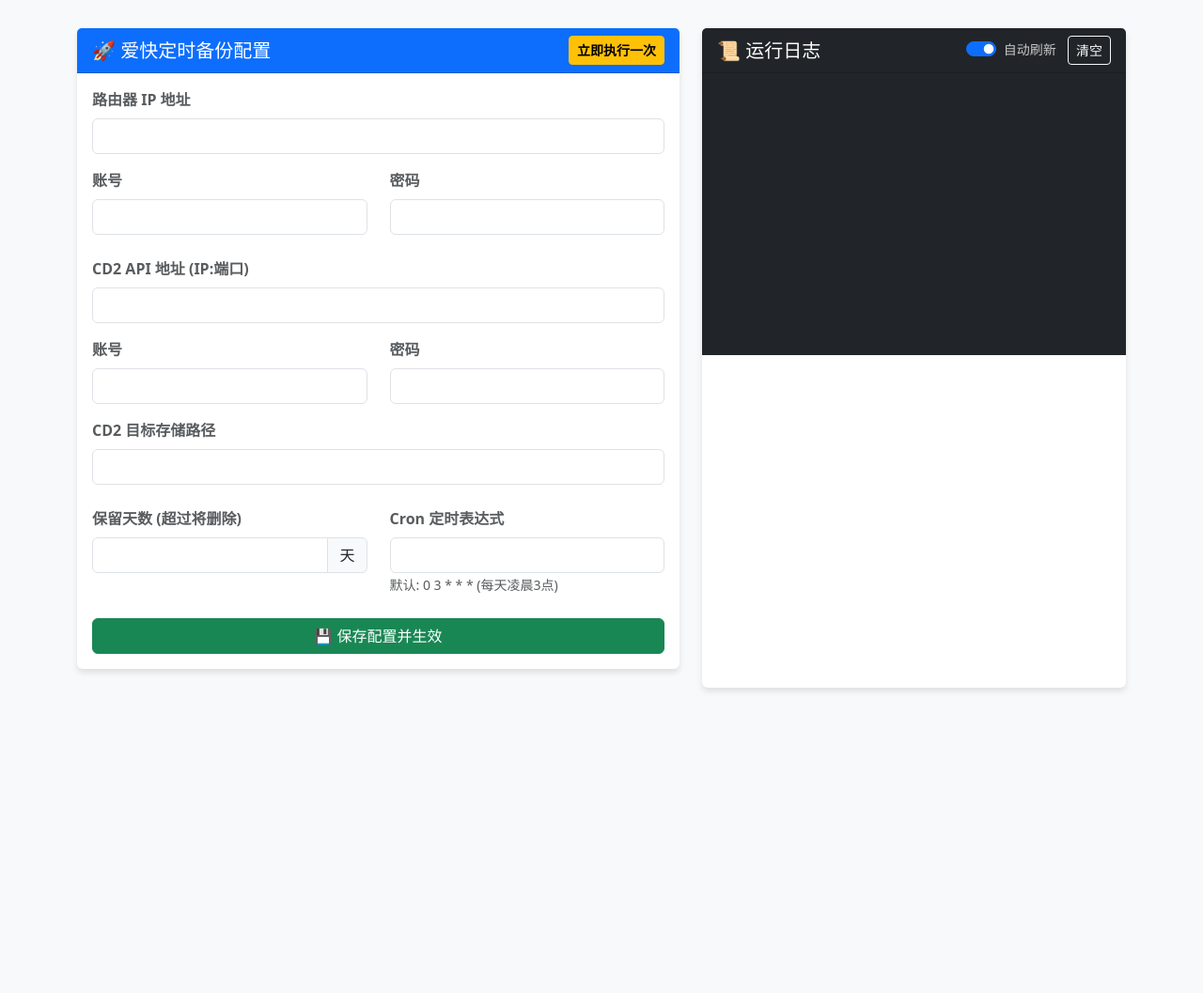
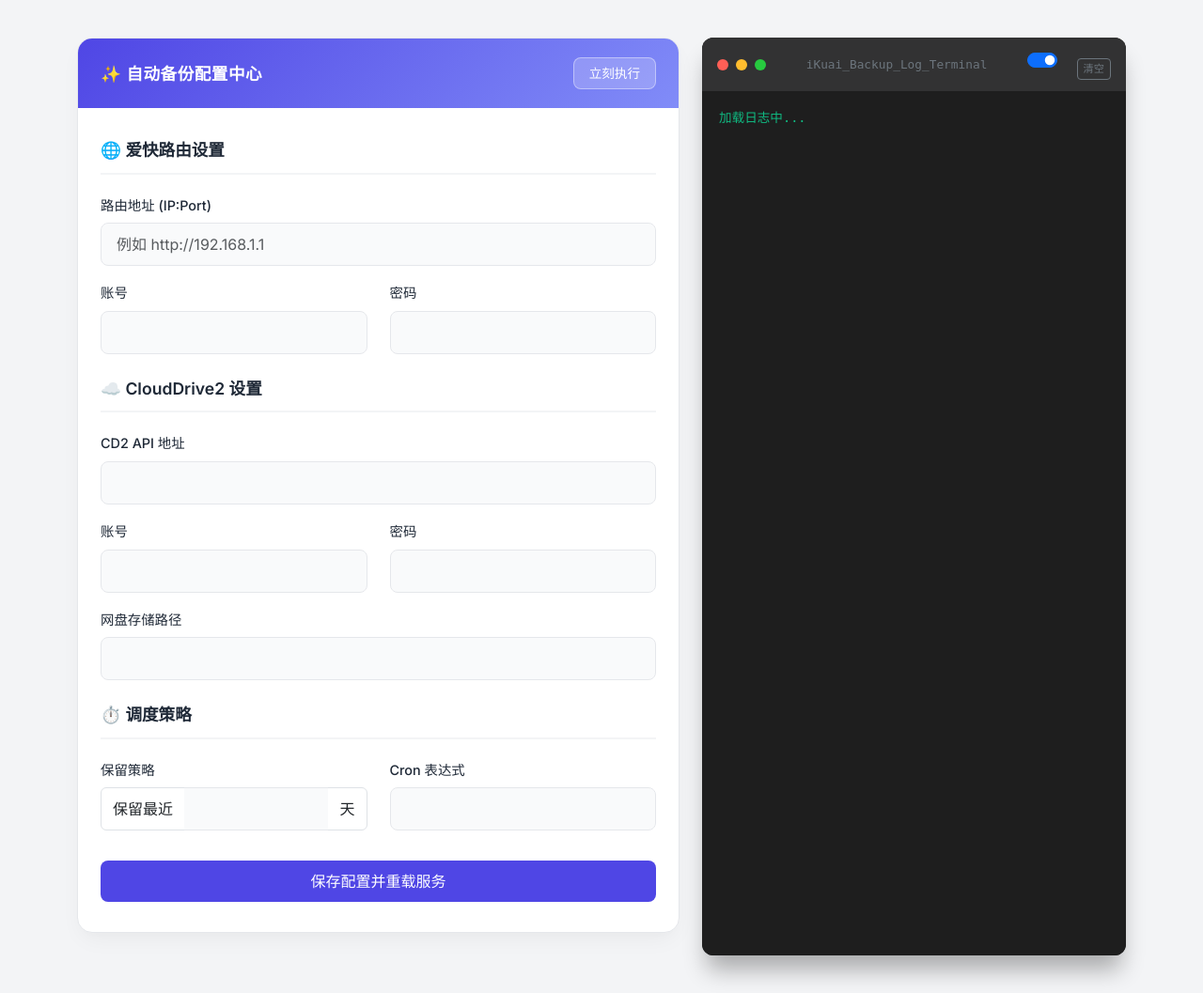
Before and after one commit to jiumian8/ikua-backup-jiumian, a Python web app: template templates/index.html in a window 1280 px wide. Shown: the whole page at 94% size. Before the commit the page ends 736 px from the top, so only its background shows below. Run offline with Jinja, Linux system fonts and the light colour scheme; the template is opened without the code that fills it, so the values that code supplies are empty.

Commit message:
Update index.html

```diff
--- a/templates/index.html
+++ b/templates/index.html
@@ -2,86 +2,181 @@
 <html lang="zh-CN">
 <head>
     <meta charset="UTF-8">
-    <title>爱快定时备份系统</title>
+    <meta name="viewport" content="width=device-width, initial-scale=1.0">
+    <title>iKuai自动备份系统</title>
+    <link href="https://fonts.googleapis.com/css2?family=Inter:wght@400;500;600;700&display=swap" rel="stylesheet">
     <link href="https://cdn.jsdelivr.net/npm/bootstrap@5.3.0/dist/css/bootstrap.min.css" rel="stylesheet">
     <style>
-        body { background-color: #f8f9fa; padding-top: 30px; padding-bottom: 50px; }
-        .card { box-shadow: 0 4px 6px rgba(0,0,0,0.1); border: none; margin-bottom: 20px; }
+        :root {
+            --primary-color: #4f46e5;
+            --primary-hover: #4338ca;
+            --bg-color: #f3f4f6;
+            --card-bg: #ffffff;
+            --text-main: #1f2937;
+            --text-muted: #6b7280;
+            --border-color: #e5e7eb;
+        }
+        body {
+            background-color: var(--bg-color);
+            font-family: 'Inter', system-ui, -apple-system, sans-serif;
+            color: var(--text-main);
+            padding: 40px 0;
+        }
+        .modern-card {
+            background: var(--card-bg);
+            border-radius: 16px;
+            box-shadow: 0 10px 25px -5px rgba(0, 0, 0, 0.05), 0 8px 10px -6px rgba(0, 0, 0, 0.01);
+            border: 1px solid var(--border-color);
+            overflow: hidden;
+            margin-bottom: 24px;
+        }
+        .modern-header {
+            background: linear-gradient(135deg, var(--primary-color), #818cf8);
+            padding: 20px 24px;
+            color: white;
+            display: flex;
+            justify-content: space-between;
+            align-items: center;
+        }
+        .modern-header h5 { margin: 0; font-weight: 600; font-size: 1.1rem; letter-spacing: 0.5px;}
+        .card-body { padding: 32px 24px; }
+
+        .form-label { font-weight: 500; color: var(--text-main); font-size: 0.9rem; margin-bottom: 8px;}
+        .form-control {
+            border-radius: 8px;
+            border: 1px solid var(--border-color);
+            padding: 10px 16px;
+            transition: all 0.2s;
+            background-color: #f9fafb;
+        }
+        .form-control:focus {
+            background-color: #fff;
+            border-color: var(--primary-color);
+            box-shadow: 0 0 0 4px rgba(79, 70, 229, 0.1);
+        }
+        .section-title {
+            font-size: 1.1rem; font-weight: 600; color: var(--text-main);
+            margin-bottom: 20px; padding-bottom: 10px; border-bottom: 2px solid var(--bg-color);
+        }
+
+        .btn-modern {
+            background-color: var(--primary-color); color: white; border-radius: 8px;
+            padding: 10px 20px; font-weight: 500; border: none; transition: all 0.2s;
+        }
+        .btn-modern:hover { background-color: var(--primary-hover); transform: translateY(-1px); box-shadow: 0 4px 6px rgba(79, 70, 229, 0.25); }
+        .btn-trigger { background-color: rgba(255,255,255,0.2); color: white; border: 1px solid rgba(255,255,255,0.4); border-radius: 8px; padding: 6px 16px; font-size: 0.85rem;}
+        .btn-trigger:hover { background-color: rgba(255,255,255,0.3); color: white; }
+
+        /* Mac 风格的终端设计 */
+        .terminal-box {
+            background-color: #1e1e1e;
+            border-radius: 12px;
+            overflow: hidden;
+            box-shadow: 0 20px 25px -5px rgba(0, 0, 0, 0.3);
+            height: 100%;
+            display: flex;
+            flex-direction: column;
+        }
+        .terminal-header {
+            background-color: #323233; padding: 12px 16px;
+            display: flex; justify-content: space-between; align-items: center;
+        }
+        .mac-dots { display: flex; gap: 8px; }
+        .mac-dot { width: 12px; height: 12px; border-radius: 50%; }
+        .dot-red { background-color: #ff5f56; }
+        .dot-yellow { background-color: #ffbd2e; }
+        .dot-green { background-color: #27c93f; }
+
+        .terminal-body {
+            flex-grow: 1; padding: 16px; background-color: #1e1e1e;
+        }
         #logOutput {
-            height: 300px;
-            background-color: #212529;
-            color: #20c997;
-            font-family: monospace;
-            resize: none;
-            font-size: 0.9rem;
+            width: 100%; height: 100%; min-height: 500px;
+            background-color: transparent; color: #10b981;
+            font-family: 'Consolas', 'Monaco', monospace;
+            border: none; outline: none; resize: none; font-size: 0.85rem; line-height: 1.6;
         }
+        #logOutput::-webkit-scrollbar { width: 8px; }
+        #logOutput::-webkit-scrollbar-thumb { background-color: #4b5563; border-radius: 4px; }
     </style>
 </head>
 <body>
 <div class="container">
-    <div class="row justify-content-center">
-        <div class="col-md-7">
-            <div class="card">
-                <div class="card-header bg-primary text-white d-flex justify-content-between align-items-center">
-                    <h5 class="mb-0">🚀 爱快定时备份配置</h5>
-                    <button class="btn btn-warning btn-sm fw-bold" onclick="triggerBackup()">立即执行一次</button>
+    <div class="row">
+        <div class="col-lg-7">
+            <div class="modern-card">
+                <div class="modern-header">
+                    <h5>✨ 自动备份配置中心</h5>
+                    <button class="btn-trigger" onclick="triggerBackup()">立刻执行</button>
                 </div>
                 <div class="card-body">
                     <form id="configForm">
-                        <div class="row mb-3">
-                            <div class="col"><label class="form-label text-muted fw-bold">路由器 IP 地址</label><input type="text" class="form-control" id="ikuai_ip" value="{{ config.ikuai_ip }}"></div>
+                        <div class="section-title">🌐 爱快路由设置</div>
+                        <div class="mb-3">
+                            <label class="form-label">路由地址 (IP:Port)</label>
+                            <input type="text" class="form-control" id="ikuai_ip" value="{{ config.ikuai_ip }}" placeholder="例如 http://192.168.1.1">
+                        </div>
+                        <div class="row mb-4">
+                            <div class="col-md-6 mb-3 mb-md-0"><label class="form-label">账号</label><input type="text" class="form-control" id="ikuai_user" value="{{ config.ikuai_user }}"></div>
+                            <div class="col-md-6"><label class="form-label">密码</label><input type="password" class="form-control" id="ikuai_pass" value="{{ config.ikuai_pass }}"></div>
+                        </div>
+
+                        <div class="section-title mt-2">☁️ CloudDrive2 设置</div>
+                        <div class="mb-3">
+                            <label class="form-label">CD2 API 地址</label>
+                            <input type="text" class="form-control" id="cd2_address" value="{{ config.cd2_address }}">
                         </div>
                         <div class="row mb-3">
-                            <div class="col"><label class="form-label text-muted fw-bold">账号</label><input type="text" class="form-control" id="ikuai_user" value="{{ config.ikuai_user }}"></div>
-                            <div class="col"><label class="form-label text-muted fw-bold">密码</label><input type="password" class="form-control" id="ikuai_pass" value="{{ config.ikuai_pass }}"></div>
+                            <div class="col-md-6 mb-3 mb-md-0"><label class="form-label">账号</label><input type="text" class="form-control" id="cd2_user" value="{{ config.cd2_user }}"></div>
+                            <div class="col-md-6"><label class="form-label">密码</label><input type="password" class="form-control" id="cd2_pass" value="{{ config.cd2_pass }}"></div>
                         </div>
-                        <div class="row mb-3 mt-4">
-                            <div class="col"><label class="form-label text-muted fw-bold">CD2 API 地址 (IP:端口)</label><input type="text" class="form-control" id="cd2_address" value="{{ config.cd2_address }}"></div>
-                        </div>
-                        <div class="row mb-3">
-                            <div class="col"><label class="form-label text-muted fw-bold">账号</label><input type="text" class="form-control" id="cd2_user" value="{{ config.cd2_user }}"></div>
-                            <div class="col"><label class="form-label text-muted fw-bold">密码</label><input type="password" class="form-control" id="cd2_pass" value="{{ config.cd2_pass }}"></div>
-                        </div>
-                        <div class="mb-3">
-                            <label class="form-label text-muted fw-bold">CD2 目标存储路径</label>
+                        <div class="mb-4">
+                            <label class="form-label">网盘存储路径</label>
                             <input type="text" class="form-control" id="cd2_path" value="{{ config.cd2_path }}">
                         </div>
-                        <div class="row mb-3 mt-4">
-                            <div class="col">
-                                <label class="form-label text-muted fw-bold">保留天数 (超过将删除)</label>
+
+                        <div class="section-title mt-2">⏱️ 调度策略</div>
+                        <div class="row mb-4">
+                            <div class="col-md-6 mb-3 mb-md-0">
+                                <label class="form-label">保留策略</label>
                                 <div class="input-group">
-                                    <input type="number" class="form-control" id="retain_days" value="{{ config.retain_days }}">
-                                    <span class="input-group-text">天</span>
+                                    <span class="input-group-text bg-white">保留最近</span>
+                                    <input type="number" class="form-control border-start-0 border-end-0 text-center" id="retain_days" value="{{ config.retain_days }}">
+                                    <span class="input-group-text bg-white">天</span>
                                 </div>
                             </div>
-                            <div class="col">
-                                <label class="form-label text-muted fw-bold">Cron 定时表达式</label>
-                                <input type="text" class="form-control" id="cron_schedule" value="{{ config.cron_schedule }}">
-                                <small class="text-muted">默认: 0 3 * * * (每天凌晨3点)</small>
+                            <div class="col-md-6">
+                                <label class="form-label">Cron 表达式</label>
+                                <input type="text" class="form-control text-center text-primary fw-bold" id="cron_schedule" value="{{ config.cron_schedule }}">
                             </div>
                         </div>
-                        <div class="d-grid mt-4">
-                            <button type="button" class="btn btn-success" onclick="saveConfig()">💾 保存配置并生效</button>
+
+                        <div class="d-grid mt-4 pt-2">
+                            <button type="button" class="btn-modern" onclick="saveConfig()">保存配置并重载服务</button>
                         </div>
                     </form>
                 </div>
             </div>
         </div>
 
-        <div class="col-md-5">
-            <div class="card h-100">
-                <div class="card-header bg-dark text-white d-flex justify-content-between align-items-center">
-                    <h5 class="mb-0">📜 运行日志</h5>
+        <div class="col-lg-5">
+            <div class="terminal-box">
+                <div class="terminal-header">
+                    <div class="mac-dots">
+                        <div class="mac-dot dot-red"></div>
+                        <div class="mac-dot dot-yellow"></div>
+                        <div class="mac-dot dot-green"></div>
+                    </div>
+                    <div class="text-secondary" style="font-size:0.8rem; font-family:monospace">iKuai_Backup_Log_Terminal</div>
                     <div>
                         <div class="form-check form-switch d-inline-block me-2">
                             <input class="form-check-input" type="checkbox" id="autoRefresh" checked>
-                            <label class="form-check-label text-white text-opacity-75" for="autoRefresh"><small>自动刷新</small></label>
                         </div>
-                        <button class="btn btn-outline-light btn-sm" onclick="clearLogs()">清空</button>
+                        <button class="btn btn-sm btn-outline-secondary" style="font-size:0.7rem; padding: 2px 6px;" onclick="clearLogs()">清空</button>
                     </div>
                 </div>
-                <div class="card-body p-0">
-                    <textarea class="form-control border-0 rounded-0 w-100 p-3" id="logOutput" readonly></textarea>
+                <div class="terminal-body">
+                    <textarea id="logOutput" readonly>加载日志中...</textarea>
                 </div>
             </div>
         </div>
@@ -89,7 +184,6 @@
 </div>
 
 <script>
-// 获取与保存配置
 function getFormData() {
     return {
         "ikuai_ip": document.getElementById('ikuai_ip').value,
@@ -113,22 +207,18 @@ function saveConfig() {
 }
 
 function triggerBackup() {
-    if(confirm("确定要在后台立即触发一次备份吗？")) {
+    if(confirm("将立即在后台运行一次完整的备份流，确认执行？")) {
         fetch('/api/trigger', { method: 'POST' })
-        .then(res => res.json()).then(data => {
-            fetchLogs(); // 立即刷一次日志
-        });
+        .then(res => res.json()).then(data => { fetchLogs(); });
     }
 }
 
-// 日志逻辑
 function fetchLogs() {
     fetch('/api/logs')
     .then(res => res.json())
     .then(data => {
         const logBox = document.getElementById('logOutput');
-        // 只有当有新内容时才滚动，避免干扰用户往上翻看
-        const isScrolledToBottom = logBox.scrollHeight - logBox.clientHeight <= logBox.scrollTop + 10;
+        const isScrolledToBottom = logBox.scrollHeight - logBox.clientHeight <= logBox.scrollTop + 20;
         logBox.value = data.logs;
         if(isScrolledToBottom) {
             logBox.scrollTop = logBox.scrollHeight;
@@ -140,14 +230,10 @@ function clearLogs() {
     fetch('/api/clear_logs', {method: 'POST'}).then(() => fetchLogs());
 }
 
-// 定时拉取日志 (每 2 秒)
 setInterval(() => {
-    if(document.getElementById('autoRefresh').checked) {
-        fetchLogs();
-    }
+    if(document.getElementById('autoRefresh').checked) { fetchLogs(); }
 }, 2000);
 
-// 页面加载完成拉取一次
 window.onload = fetchLogs;
 </script>
 </body>
```
